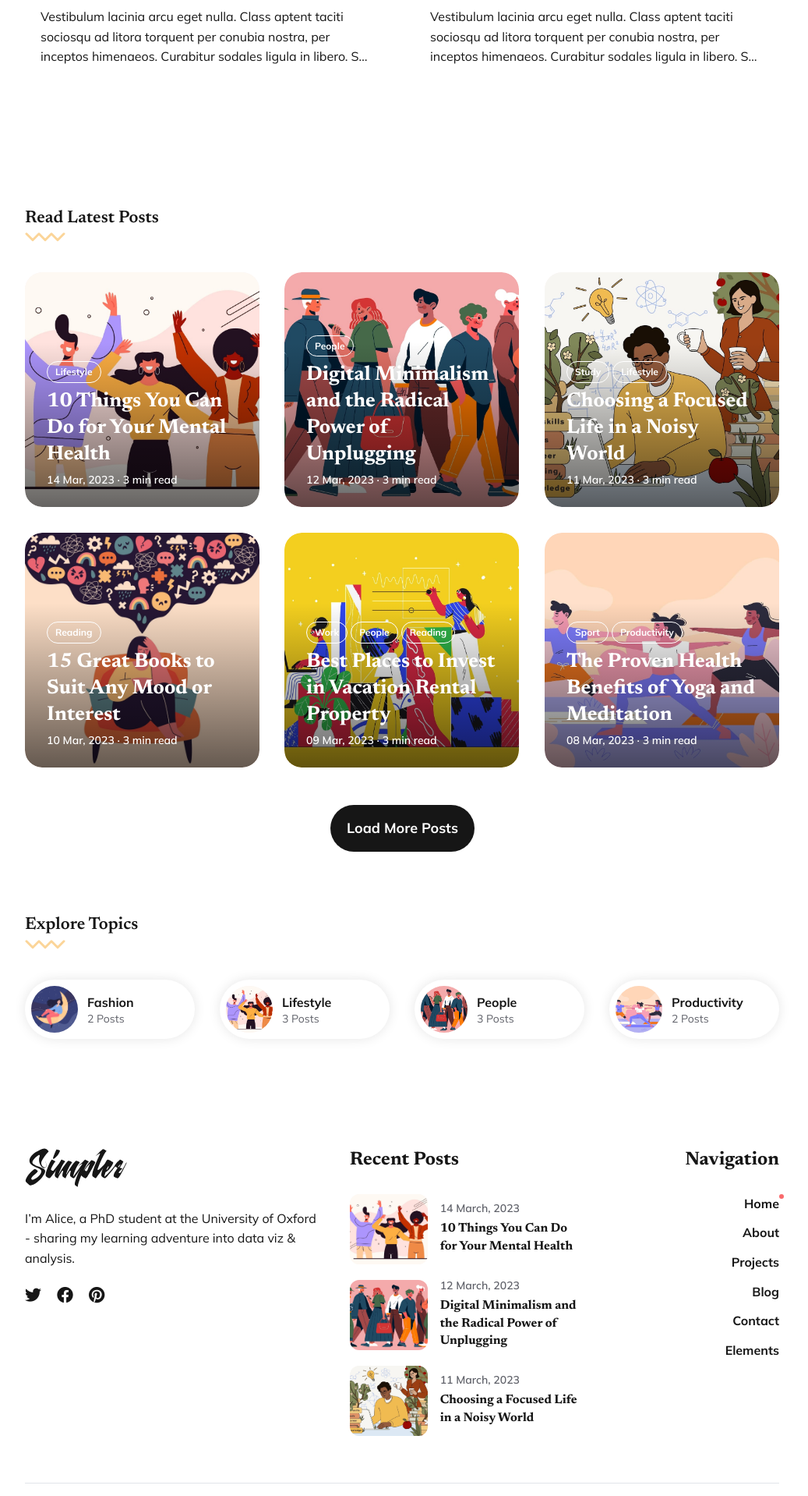
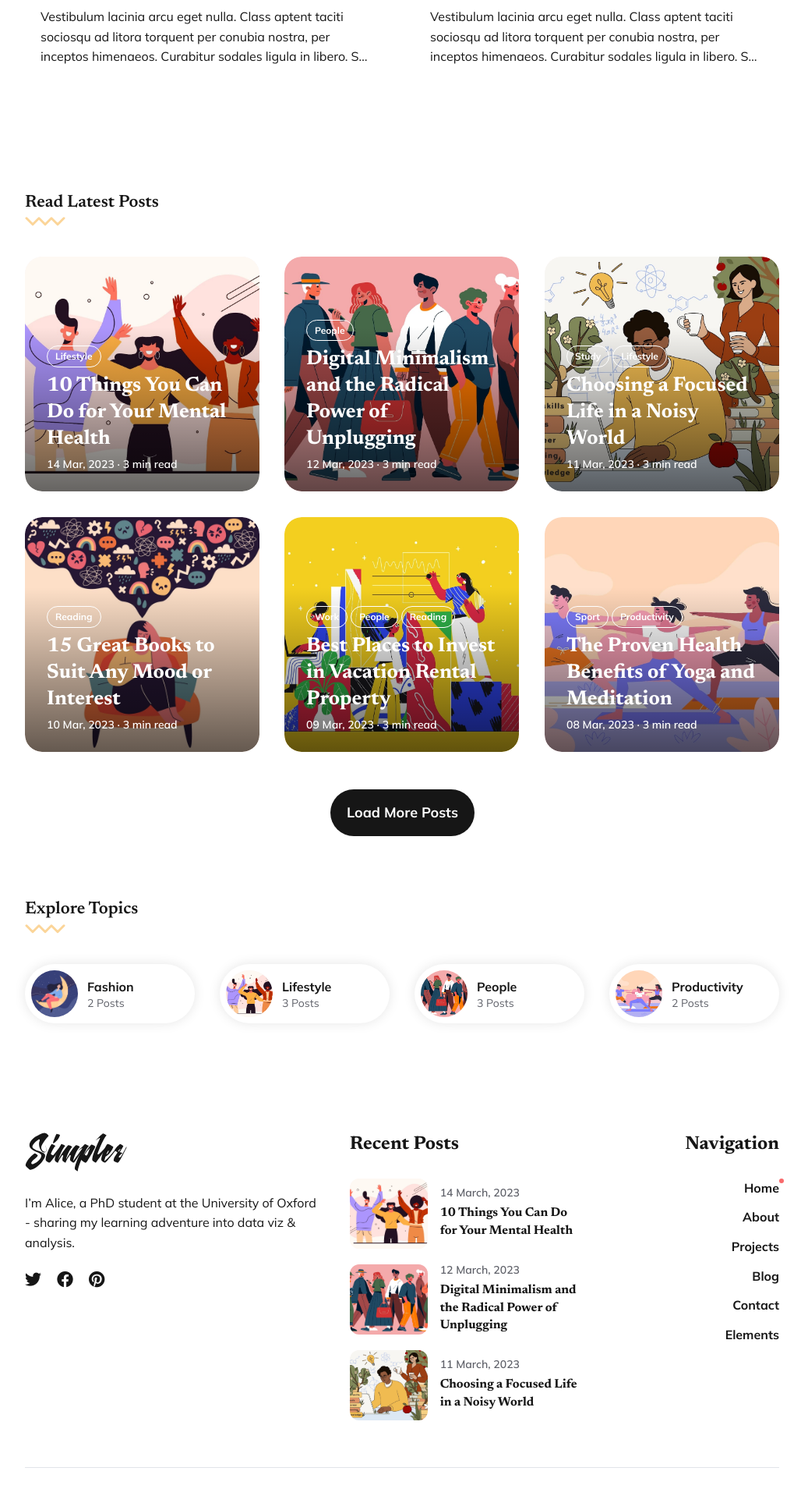
Before and after one commit to alice-rosen/alice-rosen.github.io, a Jekyll site: the page built from index.html, in a window 1280 px wide. Shown: the part 2183-4101 px from the top of the page at 78% size, without its empty margins (124-1161 px from the left). Built offline with Jekyll 4.4.1, drawn with Linux system fonts in a browser that asks for light colours; the list of posts is cut into pages by our own code.

Commit message:
Update _testimonials.scss

```diff
--- a/_sass/3-modules/_testimonials.scss
+++ b/_sass/3-modules/_testimonials.scss
@@ -1,6 +1,6 @@
 /* Testimonials */
 .testimonials {
-  padding: 10px 0;
+  padding: 0px 0;
   background: var(--white);
 
   .section__title {
@@ -8,11 +8,11 @@
   }
 
   @media (max-width: $tablet) {
-    padding: 10px 0 10px;
+    padding: 0px 0 0px;
   }
 
   @media (max-width: $mobile) {
-    padding: 10px 0 10px;
+    padding: 0px 0 0px;
   }
 }
 
```
